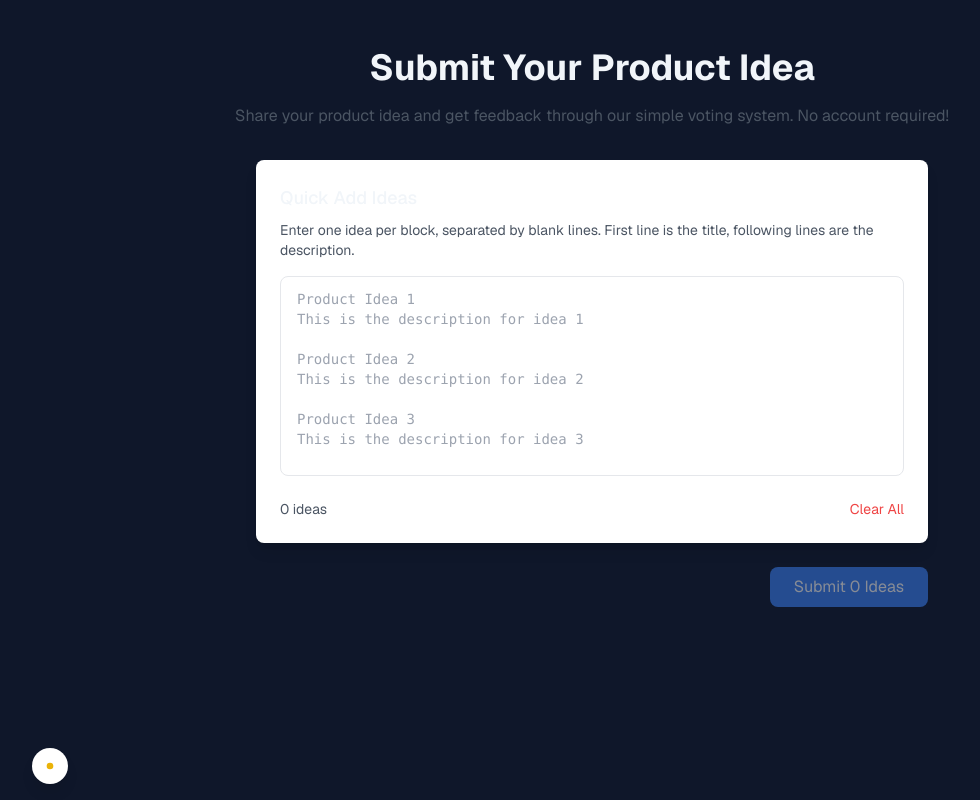
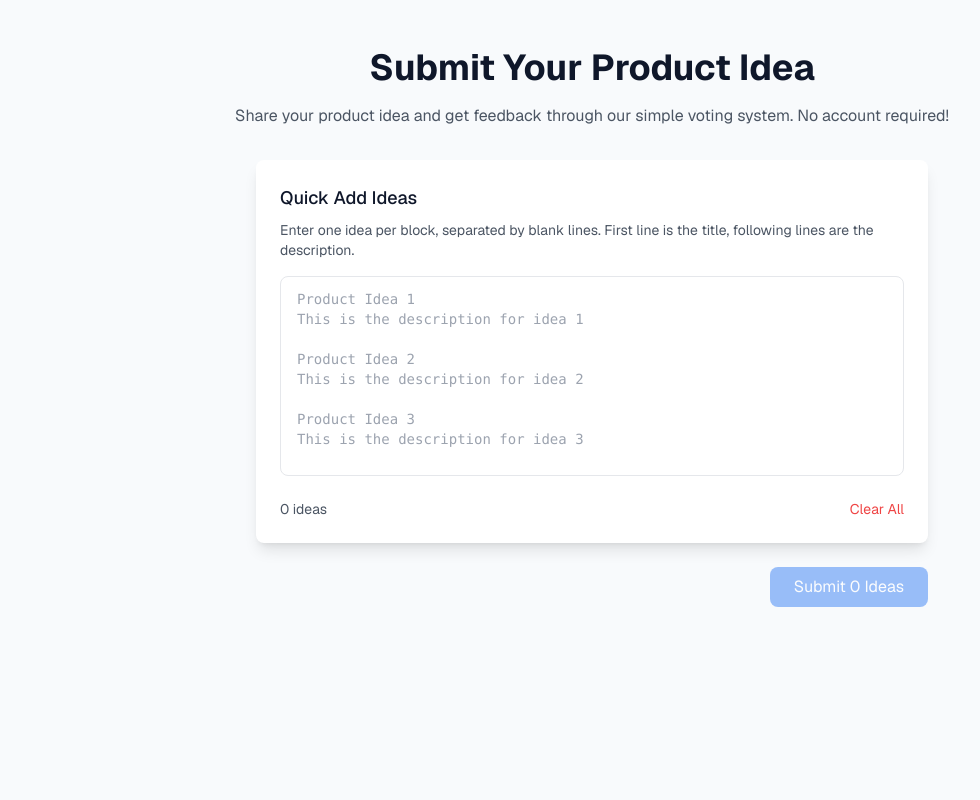
Before and after one commit to AHorihuela/featok, a Next.js app: page / in a window 1280 px wide. Shown: the whole page, without its empty margins (48-1028 px from the left). Built offline with nearby package versions, Linux system fonts and the light colour scheme.

Commit message:
Remove theme support and simplify global styles
- Delete ThemeContext and ThemeToggle components
- Simplify global CSS with single root color scheme
- Remove theme-related metadata and layout configurations
- Update PROJECT.md to move dark/light theme to future considerations

```diff
--- a/src/app/globals.css
+++ b/src/app/globals.css
@@ -3,43 +3,11 @@
 @tailwind utilities;
 
 /* Design Tokens */
-html {
-  @apply transition-colors duration-200;
-}
-
-.dark {
+:root {
   /* Colors */
   --color-primary: #3b82f6;
   --color-success: #10b981;
   --color-danger: #ef4444;
-
-  /* Background */
-  --bg-base: #0f172a;
-  --bg-surface: #1e293b;
-  --bg-elevated: #334155;
-  --bg-input: #1e293b;
-  --bg-hover: rgba(255, 255, 255, 0.05);
-
-  /* Text */
-  --text-primary: #f1f5f9;
-  --text-secondary: #94a3b8;
-  --text-tertiary: #64748b;
-
-  /* Borders */
-  --border-color: #475569;
-  --border-focus: #3b82f6;
-
-  /* Elevation */
-  --shadow-sm: 0 2px 4px rgba(0, 0, 0, 0.3);
-  --shadow-md: 0 4px 8px rgba(0, 0, 0, 0.4);
-  --shadow-lg: 0 8px 16px rgba(0, 0, 0, 0.5);
-}
-
-.light {
-  /* Colors */
-  --color-primary: #2563eb;
-  --color-success: #059669;
-  --color-danger: #dc2626;
 
   /* Background */
   --bg-base: #f8fafc;
@@ -55,7 +23,7 @@ html {
 
   /* Borders */
   --border-color: #e2e8f0;
-  --border-focus: #2563eb;
+  --border-focus: #3b82f6;
 
   /* Elevation */
   --shadow-sm: 0 1px 2px rgba(0, 0, 0, 0.05);
--- a/src/app/layout.tsx
+++ b/src/app/layout.tsx
@@ -1,7 +1,5 @@
 import type { Metadata } from 'next';
 import { GeistSans } from 'geist/font/sans';
-import { ThemeProvider } from '@/contexts/ThemeContext';
-import { ThemeToggle } from '@/components/ThemeToggle';
 import './globals.css';
 
 export const metadata: Metadata = {
@@ -84,10 +82,7 @@ export const metadata: Metadata = {
     maximumScale: 1,
     userScalable: false,
   },
-  themeColor: [
-    { media: '(prefers-color-scheme: light)', color: '#ffffff' },
-    { media: '(prefers-color-scheme: dark)', color: '#0f172a' },
-  ],
+  themeColor: '#ffffff',
 };
 
 export default function RootLayout({
@@ -96,7 +91,7 @@ export default function RootLayout({
   children: React.ReactNode;
 }) {
   return (
-    <html lang="en" suppressHydrationWarning>
+    <html lang="en">
       <head>
         <link rel="icon" href="/favicon.ico" sizes="32x32" />
         <link rel="icon" href="/icon.svg" type="image/svg+xml" />
@@ -105,10 +100,7 @@ export default function RootLayout({
         <meta name="msapplication-TileColor" content="#3B82F6" />
       </head>
       <body className={GeistSans.className}>
-        <ThemeProvider>
-          {children}
-          <ThemeToggle />
-        </ThemeProvider>
+        {children}
       </body>
     </html>
   );
--- a/src/components/ThemeToggle.tsx
+++ /dev/null
@@ -1,33 +0,0 @@
-'use client';
-
-import { useTheme } from '@/contexts/ThemeContext';
-
-export function ThemeToggle() {
-  const { theme, toggleTheme } = useTheme();
-
-  return (
-    <button
-      onClick={toggleTheme}
-      className="fixed bottom-4 left-20 p-2 rounded-full bg-white dark:bg-gray-800 shadow-lg transition-colors duration-200 hover:bg-gray-50 dark:hover:bg-gray-700"
-      aria-label={`Switch to ${theme === 'dark' ? 'light' : 'dark'} mode`}
-    >
-      {theme === 'dark' ? (
-        <svg
-          className="w-5 h-5 text-yellow-500"
-          fill="currentColor"
-          viewBox="0 0 24 24"
-        >
-          <path d="M12 3v1m0 16v1m9-9h-1M4 12H3m15.364 6.364l-.707-.707M6.343 6.343l-.707-.707m12.728 0l-.707.707M6.343 17.657l-.707.707M16 12a4 4 0 11-8 0 4 4 0 018 0z" />
-        </svg>
-      ) : (
-        <svg
-          className="w-5 h-5 text-gray-700"
-          fill="currentColor"
-          viewBox="0 0 24 24"
-        >
-          <path d="M20.354 15.354A9 9 0 018.646 3.646 9.003 9.003 0 0012 21a9.003 9.003 0 008.354-5.646z" />
-        </svg>
-      )}
-    </button>
-  );
-}
--- a/src/contexts/ThemeContext.tsx
+++ /dev/null
@@ -1,49 +0,0 @@
-'use client';
-
-import { createContext, useContext, useEffect, useState } from 'react';
-
-type Theme = 'dark' | 'light';
-
-interface ThemeContextType {
-  theme: Theme;
-  toggleTheme: () => void;
-}
-
-const ThemeContext = createContext<ThemeContextType | undefined>(undefined);
-
-export function ThemeProvider({ children }: { children: React.ReactNode }) {
-  const [theme, setTheme] = useState<Theme>('dark');
-
-  useEffect(() => {
-    // Check local storage for saved theme
-    const savedTheme = localStorage.getItem('theme') as Theme;
-    if (savedTheme) {
-      setTheme(savedTheme);
-    }
-  }, []);
-
-  useEffect(() => {
-    // Apply theme class to html element
-    document.documentElement.className = theme;
-  }, [theme]);
-
-  const toggleTheme = () => {
-    const newTheme = theme === 'dark' ? 'light' : 'dark';
-    setTheme(newTheme);
-    localStorage.setItem('theme', newTheme);
-  };
-
-  return (
-    <ThemeContext.Provider value={{ theme, toggleTheme }}>
-      {children}
-    </ThemeContext.Provider>
-  );
-}
-
-export function useTheme() {
-  const context = useContext(ThemeContext);
-  if (context === undefined) {
-    throw new Error('useTheme must be used within a ThemeProvider');
-  }
-  return context;
-}
```
Also changed, not shown: 1 other file (tests, documents, lock files or other folders).
